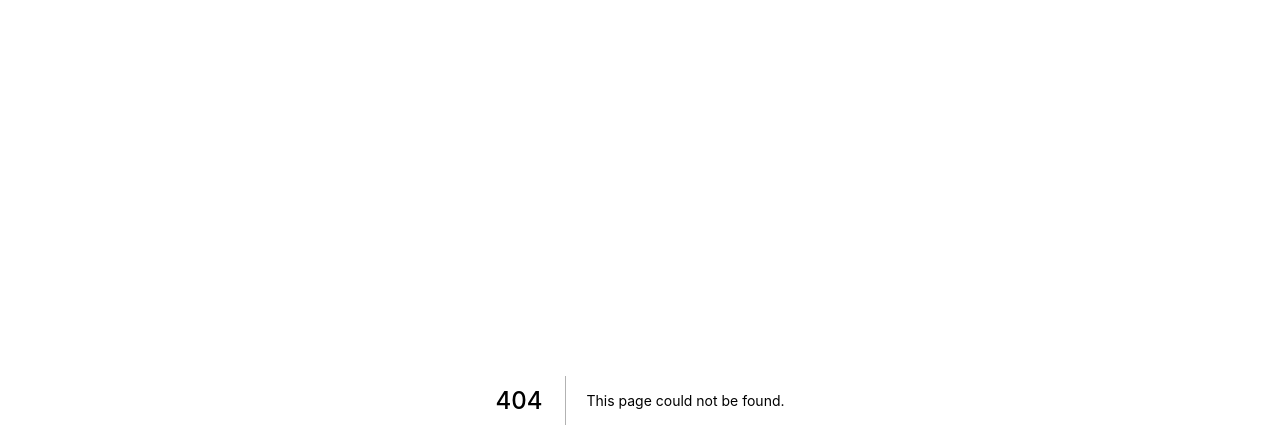
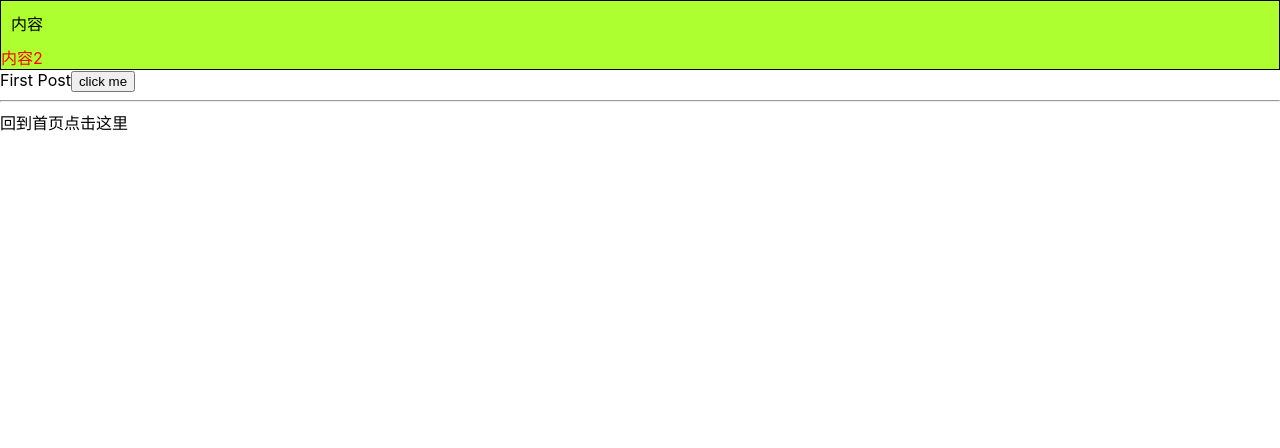
Before and after one commit to MambaNeverOut/Next.js-demo, a Next.js app: page /posts/first-post in a window 1280 px wide. Before the commit this address had no page. Shown: the top 448 px of the page. Built offline with nearby package versions, Linux system fonts and the light colour scheme.

Commit message:
全局配置，全局CSS，局部CSS，使用SCSS

```diff
--- /dev/null
+++ b/jsconfig.json
@@ -0,0 +1,5 @@
+{
+  "compilerOptions": {
+    "baseUrl": "."
+  }
+}
--- a/pages/_app.js
+++ b/pages/_app.js
@@ -1,7 +1,16 @@
-import '../styles/globals.css'
+import Head from 'next/head'
+import 'styles/globals.scss'
 
 function MyApp({ Component, pageProps }) {
-  return <Component {...pageProps} />
+  return  (
+    <div>
+      <Head>
+        <title>我的博客 - Irelia</title>
+        <meta name="viewport" content="width=device-width,initial-scale=1,minimum-scale=1,maximum-scale=1,user-scalable=no,viewport-fit=cover"></meta>
+      </Head>
+      <Component {...pageProps} />
+    </div>
+  )
 }
 
 export default MyApp
--- /dev/null
+++ b/pages/posts/first-post.js
@@ -0,0 +1,28 @@
+import React, { useCallback } from 'react'
+import Link from 'next/link'
+import styles from 'styles/first-post.module.scss'
+
+export default function FirstPost(){
+  const clickMe = useCallback(()=>{
+    console.log('you clicked me');
+  },[])
+  // <React.Fragment></React.Fragment> 也可以写为 <></>
+  return (
+    <>
+      <div className={styles.wrapper}>
+        <div className={styles.container}>
+          内容
+        </div>
+        <div className={styles.x}>
+          内容2
+        </div>
+      </div>
+      <div>First Post
+        <button onClick={clickMe}>click me</button>
+        <hr />
+        回到首页
+        <Link href="/"><a>点击这里</a></Link>
+      </div>
+    </>
+  )
+}
--- /dev/null
+++ b/styles/first-post.module.scss
@@ -0,0 +1,12 @@
+.wrapper{
+  background: greenyellow;
+  border: 1px solid black;
+}
+
+.wrapper .x{
+  color: red;
+}
+
+.container{
+  padding: 10px;
+}
--- a/styles/globals.css
+++ b/styles/globals.scss
@@ -1,5 +1,6 @@
 html,
 body {
+  /* background-color: gray; */
   padding: 0;
   margin: 0;
   font-family: -apple-system, BlinkMacSystemFont, Segoe UI, Roboto, Oxygen,
--- /dev/null
+++ b/styles/s.js
@@ -0,0 +1,6 @@
+export const s =
+  <style jsx>{`
+  h1{
+    color: red;
+  }
+  `}</style>
```
Also changed, not shown: package.json (+6 -1 lines), pages/index.js (+16 -49 lines), 2 other files (tests, documents, lock files or other folders).
